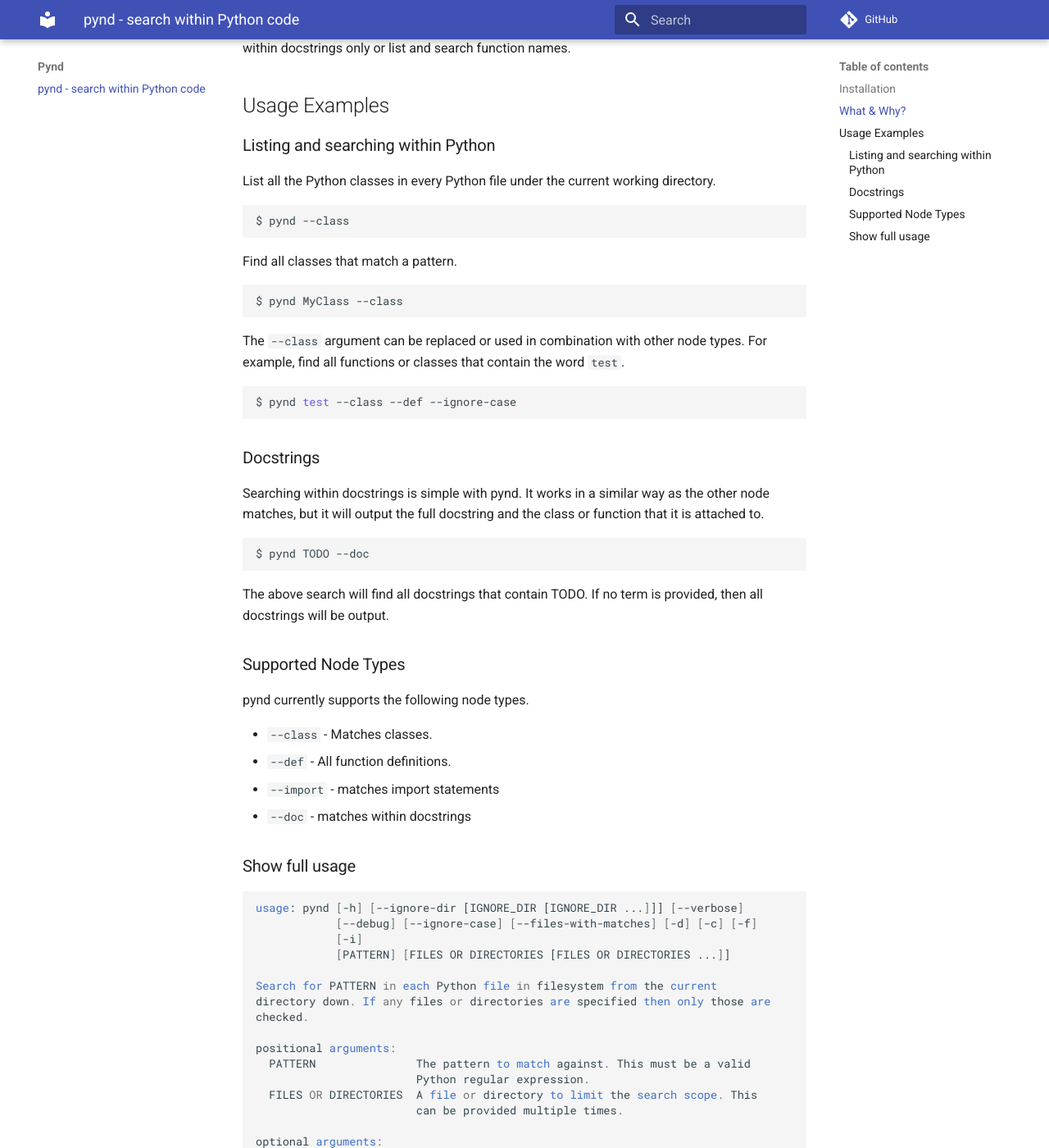
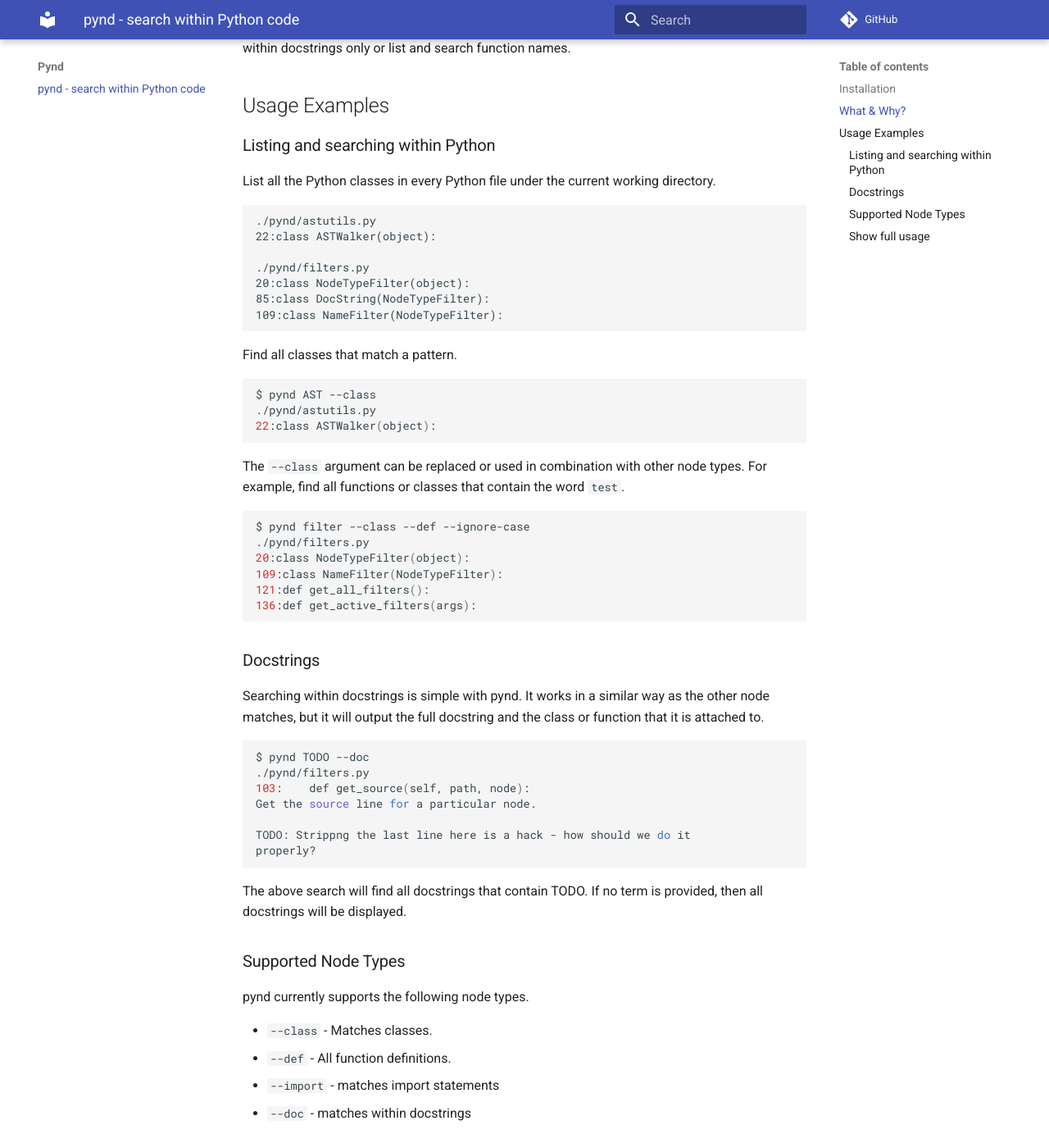
Before and after one commit to d0ugal/pynd, an MkDocs documentation site: the page built from docs/index.md, in a window 1280 px wide and 1400 px high, scrolled down 592 px. Shown: the whole window at 82% size. Built offline with MkDocs 1.6.1 and Material for MkDocs 9.7.7, drawn with Linux system fonts in a browser that asks for light colours; comment, search, counter and statistics services are not loaded.

Commit message:
Add output to the docs examples

````diff
--- a/docs/index.md
+++ b/docs/index.md
@@ -31,20 +31,33 @@
 directory.
 
 ```
-$ pynd --class
+./pynd/astutils.py
+22:class ASTWalker(object):
+
+./pynd/filters.py
+20:class NodeTypeFilter(object):
+85:class DocString(NodeTypeFilter):
+109:class NameFilter(NodeTypeFilter):
 ```
 
 Find all classes that match a pattern.
 
 ```
-$ pynd MyClass --class
+$ pynd AST --class
+./pynd/astutils.py
+22:class ASTWalker(object):
 ```
 
 The `--class` argument can be replaced or used in combination with other node
 types. For example, find all functions or classes that contain the word `test`.
 
 ```
-$ pynd test --class --def --ignore-case
+$ pynd filter --class --def --ignore-case
+./pynd/filters.py
+20:class NodeTypeFilter(object):
+109:class NameFilter(NodeTypeFilter):
+121:def get_all_filters():
+136:def get_active_filters(args):
 ```
 
 ### Docstrings
@@ -55,10 +68,17 @@
 
 ```
 $ pynd TODO --doc
+./pynd/filters.py
+103:    def get_source(self, path, node):
+Get the source line for a particular node.
+
+TODO: Strippng the last line here is a hack - how should we do it
+properly?
+
 ```
 
 The above search will find all docstrings that contain TODO. If no term is
-provided, then all docstrings will be output.
+provided, then all docstrings will be displayed.
 
 ### Supported Node Types
 
````
Also changed, not shown: 1 other file.
